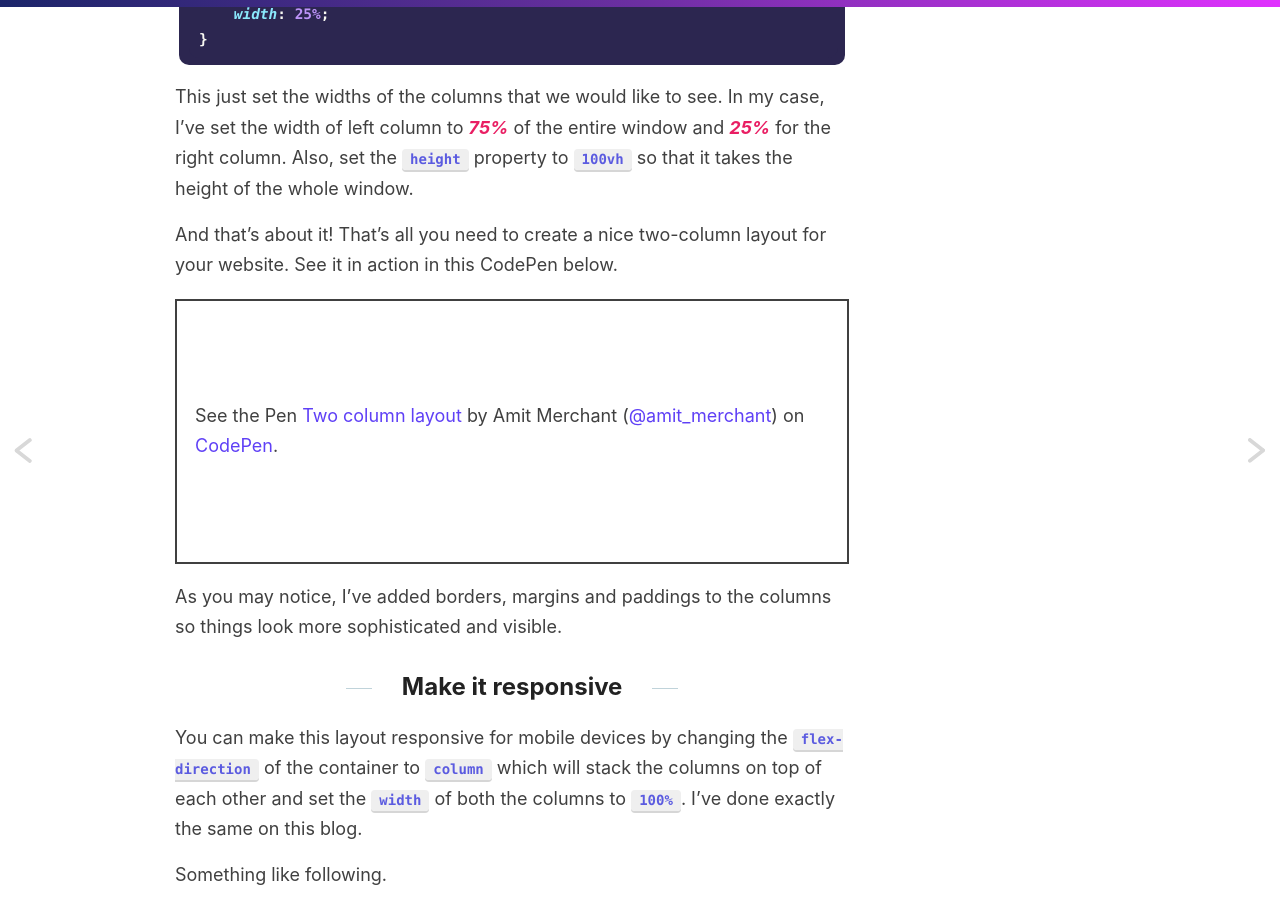
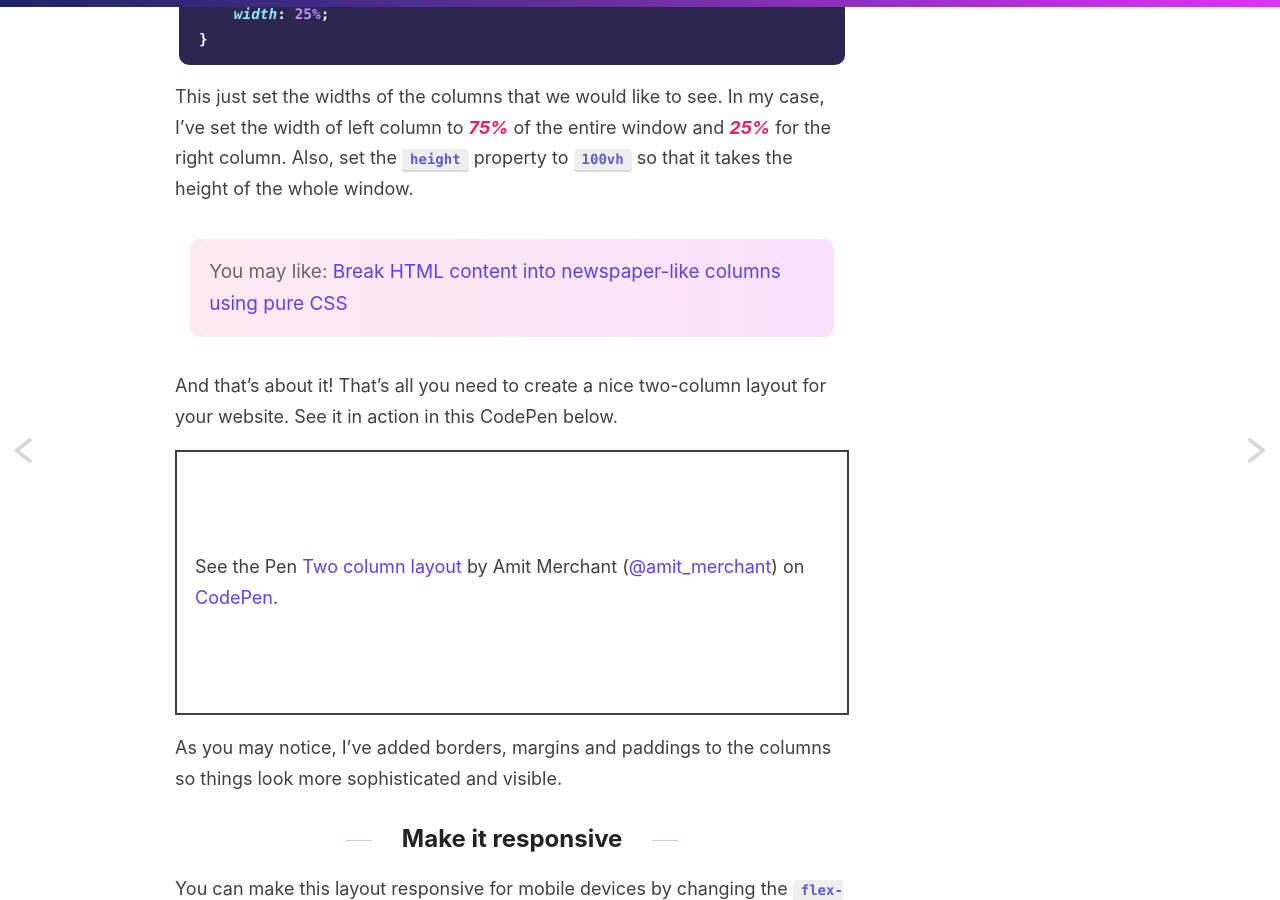
Before and after one commit to varunkumardev/amitmerchant1990.github.io, a Jekyll site: the page built from _posts/2020-8-09-how-to-create-two-column-layout-using-flexbox-css.md, in a window 1280 px wide and 900 px high, scrolled down 2074 px. Built offline with Jekyll 4.4.1, drawn with Linux system fonts in a browser that asks for light colours; comment, search, counter and statistics services are not loaded.

Commit message:
improve post.

```diff
--- a/_posts/2020-8-09-how-to-create-two-column-layout-using-flexbox-css.md
+++ b/_posts/2020-8-09-how-to-create-two-column-layout-using-flexbox-css.md
@@ -61,6 +61,9 @@ We now have two columns called `flex-left` and `flex-right` respectively. Let's
 
 This just set the widths of the columns that we would like to see. In my case, I've set the width of left column to ***75%*** of the entire window and ***25%*** for the right column. Also, set the `height` property to `100vh` so that it takes the height of the whole window.
 
+{:.you-may-like}
+> You may like: [Break HTML content into newspaper-like columns using pure CSS](/how-to-break-html-content-into-columns-using-pure-css/)
+
 And that's about it! That's all you need to create a nice two-column layout for your website. See it in action in this CodePen below.
 
 <p class="codepen" data-height="265" data-theme-id="dark" data-default-tab="css,result" data-user="amit_merchant" data-slug-hash="KKzpMEo" style="height: 265px; box-sizing: border-box; display: flex; align-items: center; justify-content: center; border: 2px solid; margin: 1em 0; padding: 1em;" data-pen-title="Two column layout">
```
